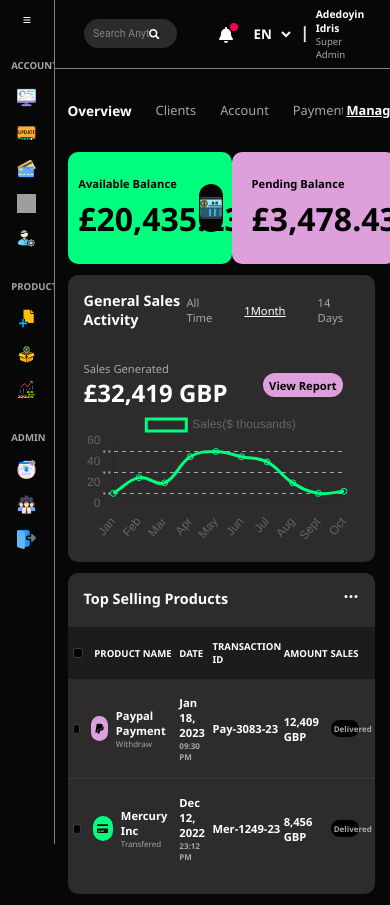
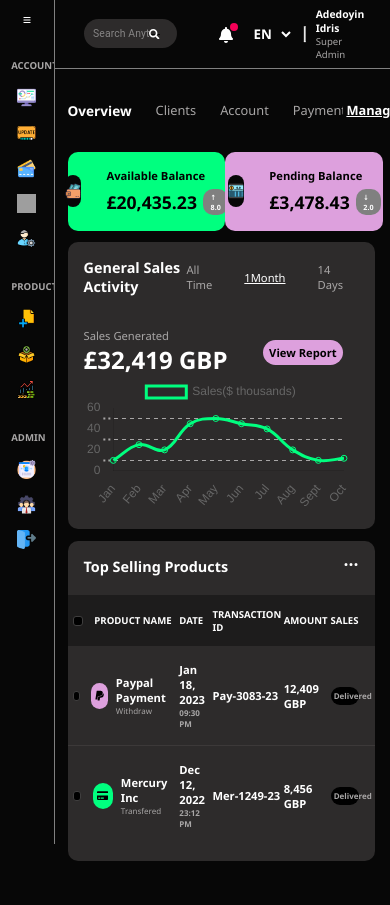
Before and after one commit to DevAdedoyin/monify, a React (Create React App) app: page / in a window 390 px wide. Shown: the top 905 px of the page. After the commit the page ends 873 px from the top, so only its background shows below. Built offline with nearby package versions, Linux system fonts and the light colour scheme; grey boxes are pictures that could not be loaded.

Commit message:
#Responsiveness:::> Desktop: Balance component and items adjusted

```diff
--- a/src/components/OverviewTabContent/LeftHandSide/Balance/BalanceCompnent.module.css
+++ b/src/components/OverviewTabContent/LeftHandSide/Balance/BalanceCompnent.module.css
@@ -59,6 +59,48 @@
 @media (max-width: 1060px) {
     .balanceItemContainer {
         width: 43%;
-        /* justify-content: space-between; */
     }
 }
+
+@media (max-width: 920px) {
+    .balance {
+        font-size: 1.5rem;
+    }
+}
+
+@media (max-width: 780px) {
+    .balance {
+        font-size: 1.4rem;
+    }
+
+    .balanceItemContainer {
+        padding: 1.2rem 0.8rem;
+    }
+}
+
+@media (max-width: 600px) {
+    .balance {
+        font-size: 1.3rem;
+    }
+
+    .balanceItemContainer {
+        padding: 1.0rem 0.8rem;
+    }
+
+    .iconContainer {
+        width: 2rem;
+        height: 2rem;
+        margin-right: 1.6rem;
+    }
+
+    .balIcon {
+        width: 1.0rem;
+        height: 1.0rem;
+    }
+}
+
+@media (max-width: 520px) {
+    .balance {
+        font-size: 1.1rem;
+    }
+}
```
